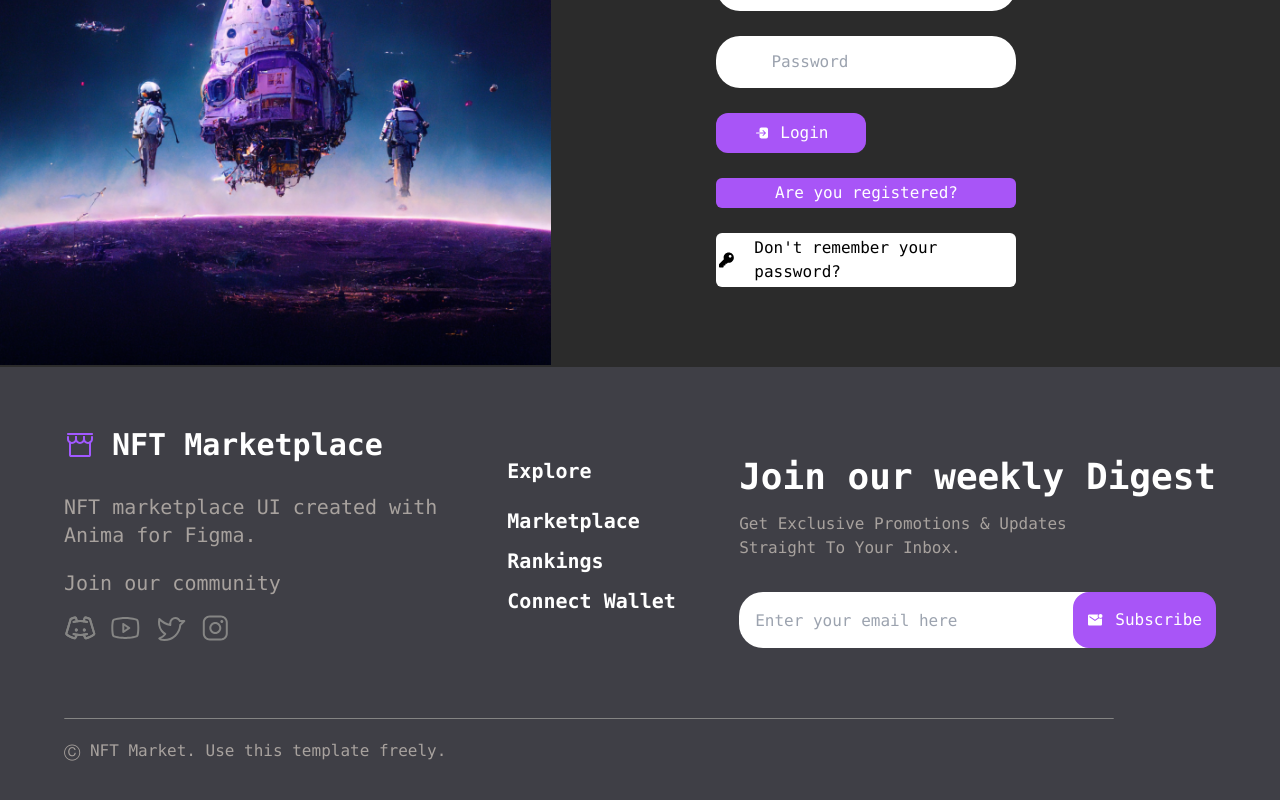
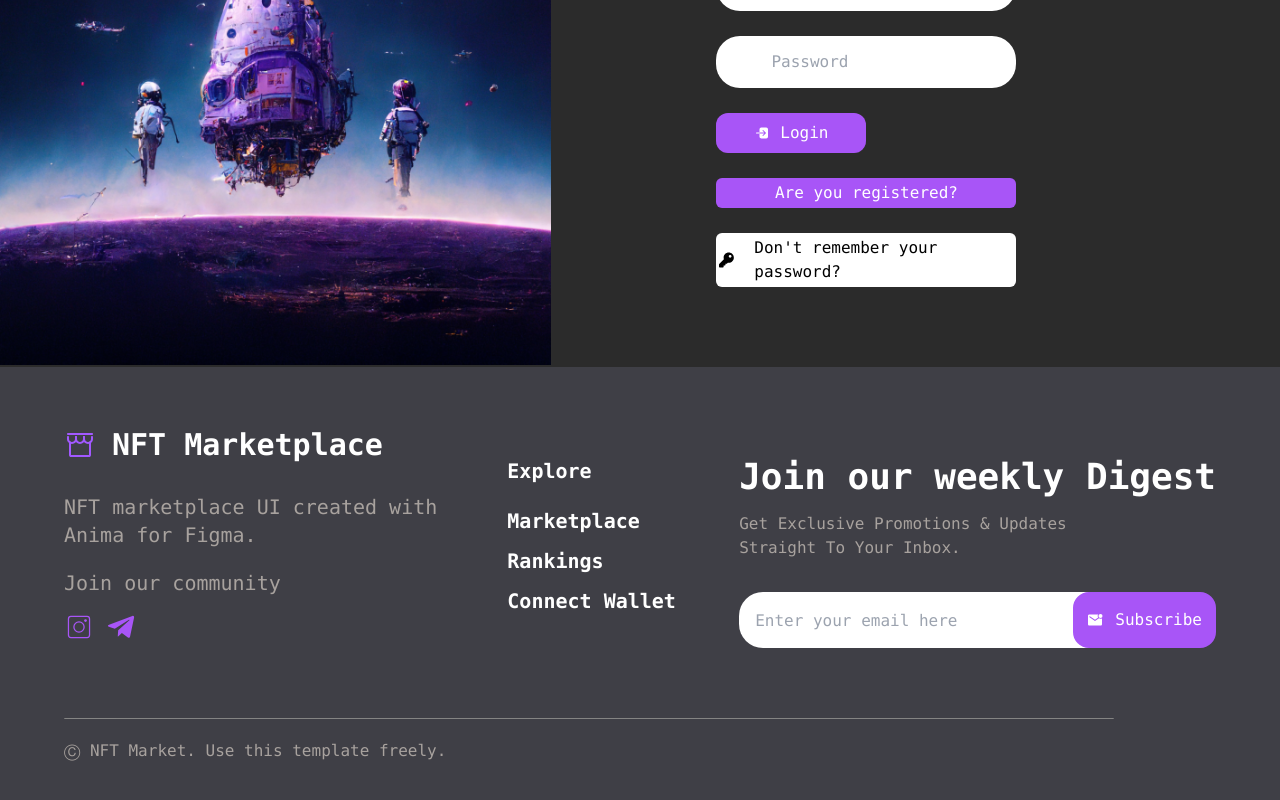
Before and after one commit to NABIL234234/NFT-MARKETPLACE, a React (Vite) app: page /login in a window 1280 px wide. Shown: the part 364-1164 px from the top of the page. Built offline with nearby package versions, Linux system fonts and the light colour scheme; a web font is replaced by a local one.

Commit message:
style: fix Links to app

```diff
--- a/src/components/Footer/Footer.jsx
+++ b/src/components/Footer/Footer.jsx
@@ -3,10 +3,8 @@ import { NavLink } from "react-router-dom";
 
 // images
 import market from "../../../src/assets/IMAGE/PLAY.SVG/nav/Storefront.svg";
-import Discord from "../../../src/assets/IMAGE/SECTION/Discord.svg";
-import Youtube from "../../../src/assets/IMAGE/SECTION/Youtube.svg";
-import Twitter from "../../../src/assets/IMAGE/SECTION/Twitter.svg";
-import Instagram from "../../../src/assets/IMAGE/SECTION/instagram.svg";
+import { CiInstagram } from "react-icons/ci";
+import { FaTelegramPlane } from "react-icons/fa";
 import Border from "../../../src/assets/IMAGE/SECTION/Border.svg";
 
 
@@ -32,11 +30,9 @@ export default function Footer() {
                 </h4>
                 <h4 className="pt-[20px]">Join our community</h4>
               </div>
-              <div className="w-22%]  flex gap-[12px] pt-[15px]">
-                <img src={Discord} alt="Discord" />
-                <img src={Youtube} alt="Youtube" />
-                <img src={Twitter} alt="Twitter" />
-                <img src={Instagram} alt="Instagram" />
+              <div className="flex gap-[12px] pt-[15px] text-3xl text-purple-500">
+              <a href="https://www.instagram.com/magic_nftmarcketplace?igsh=ZmplY3c0ZTI4eWI5" className="text-3xl"><CiInstagram /></a>
+              <a href="https://t.me/magic_nft_marketplace" className="text-3xl"><FaTelegramPlane /></a>
               </div>
             </div>
             <div className="mt-[30px] text-xl  flex flex-col gap-[12px]  text-white">
--- a/src/pages/Shop/Nfts/Nfts.jsx
+++ b/src/pages/Shop/Nfts/Nfts.jsx
@@ -31,7 +31,7 @@ export default function Nfts() {
                 title={nft.name}
                 avatar={nft.userAvatar}
                 user={nft.userName}
-                price={`${nft.price} ETH`}
+                price={`${nft.price}`}
               />
             ))}
         </div>
```
